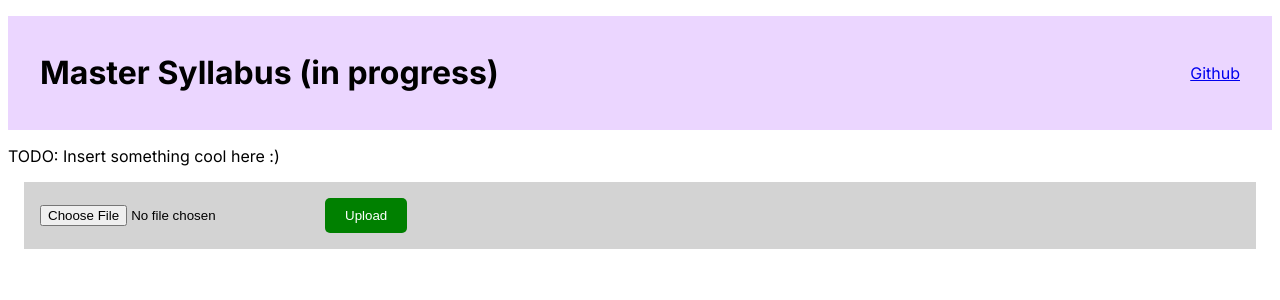
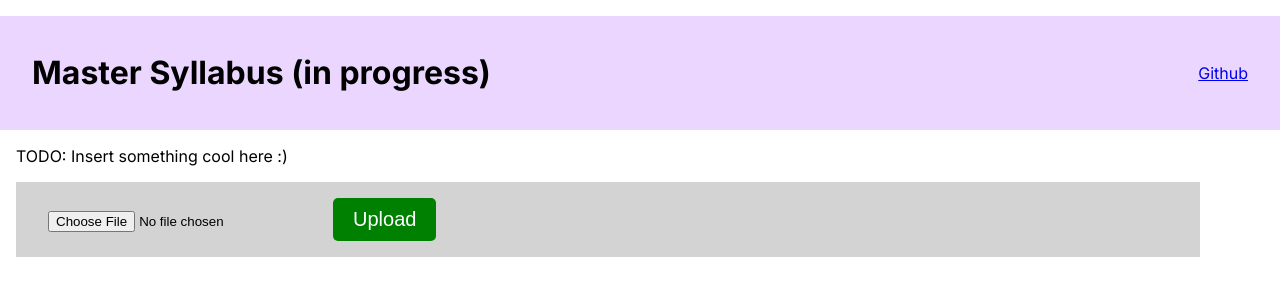
Before and after one commit to Seraclin/syllabus, a Next.js app in the folder ReactWebsite/syllabus-main/: page / in a window 1280 px wide. Shown: the top 300 px of the page. Built offline with nearby package versions, Linux system fonts and the light colour scheme.

Commit message:
Update globals.css
Minor changes to CSS

```diff
--- a/ReactWebsite/syllabus-main/src/app/globals.css
+++ b/ReactWebsite/syllabus-main/src/app/globals.css
@@ -1,4 +1,11 @@
 /* Custom CSS for whole website goes below */
+html, body {
+  margin: 0;
+  padding: 0;
+}
+p {
+  margin-left: 1rem;
+}
 .title-bar {
   display: flex;
   justify-content: space-between;
@@ -11,16 +18,20 @@
 .upload-button-container {
   background-color: lightgray;
   padding: 1rem;
-  margin: 1rem;
+  margin-top: 1rem;
+  margin-left: 1rem;
+  margin-right: 5rem;
 }
 
 input[type="file"] {
   /* display: none; */
+  padding-left: 1rem;
 }
 
 input[type=submit] {
   background-color: green;
   color: white;
+  font-size: 20px;
   padding: 10px 20px;
   border: none;
   border-radius: 5px;
```
